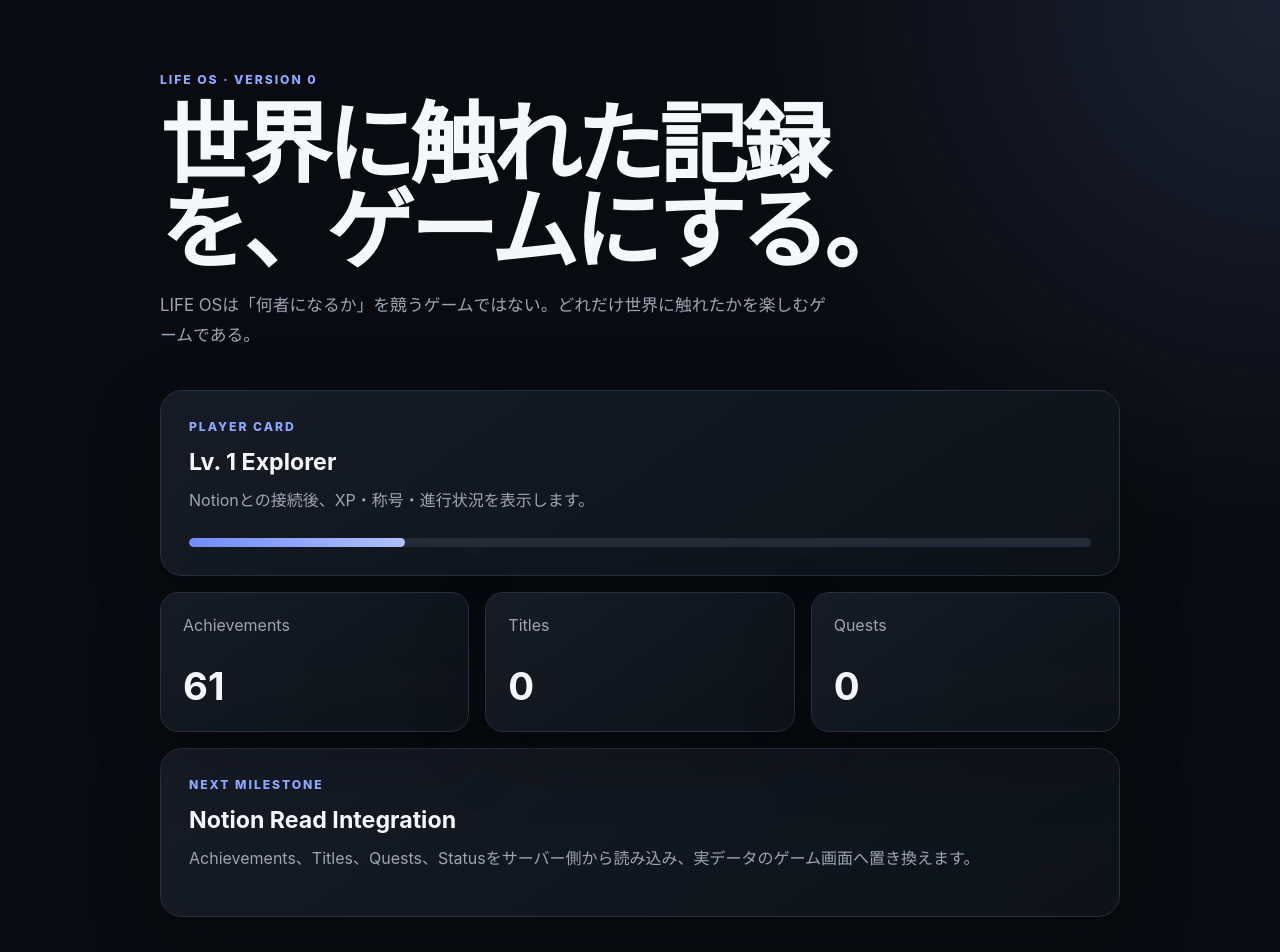
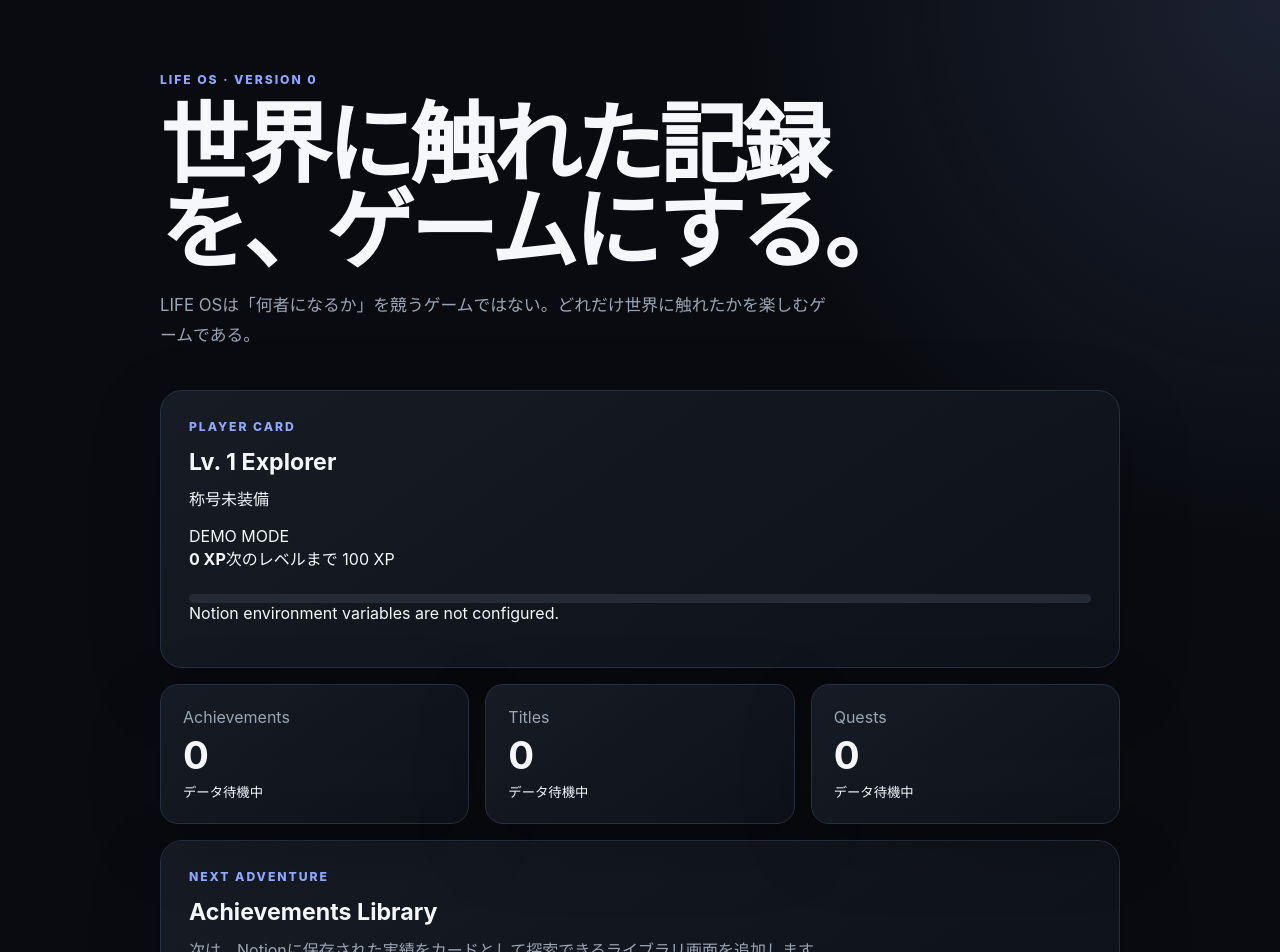
Before and after one commit to takakei510/LIFE-OS, a Next.js app in the folder apps/web/: page / in a window 1280 px wide. Shown: the top 952 px of the page. Built offline with nearby package versions, Linux system fonts and the light colour scheme.

Commit message:
feat: render Player Card from LIFE OS snapshot

```diff
--- a/apps/web/app/page.tsx
+++ b/apps/web/app/page.tsx
@@ -1,10 +1,39 @@
-const stats = [
-  { label: "Achievements", value: "61" },
-  { label: "Titles", value: "0" },
-  { label: "Quests", value: "0" },
-];
+import { getLifeOsSnapshot } from "@/lib/notion/snapshot";
 
-export default function HomePage() {
+function clampProgress(value: number): number {
+  const percent = value <= 1 ? value * 100 : value;
+  return Math.min(100, Math.max(0, percent));
+}
+
+export default async function HomePage() {
+  const snapshot = await getLifeOsSnapshot();
+  const player = snapshot.player;
+  const equippedTitle = snapshot.titles.find((title) => title.equipped);
+
+  const level = player?.level ?? 1;
+  const totalXp = player?.totalXp ?? 0;
+  const nextLevelXp = player?.nextLevelXp ?? 100;
+  const progress = clampProgress(player?.progress ?? 0);
+  const rank = player?.playerRank ?? "Explorer";
+
+  const stats = [
+    {
+      label: "Achievements",
+      value: player?.unlockedAchievements ?? snapshot.achievements.filter((item) => item.unlocked).length,
+      total: snapshot.achievements.length,
+    },
+    {
+      label: "Titles",
+      value: player?.unlockedTitles ?? snapshot.titles.filter((item) => item.unlocked).length,
+      total: snapshot.titles.length,
+    },
+    {
+      label: "Quests",
+      value: player?.completedQuests ?? snapshot.quests.filter((item) => item.completedAt).length,
+      total: snapshot.quests.length,
+    },
+  ];
+
   return (
     <main>
       <section className="hero">
@@ -16,30 +45,50 @@ export default function HomePage() {
       </section>
 
       <section className="playerCard" aria-label="Player card">
-        <div>
-          <p className="eyebrow">PLAYER CARD</p>
-          <h2>Lv. 1 Explorer</h2>
-          <p className="muted">Notionとの接続後、XP・称号・進行状況を表示します。</p>
+        <div className="playerCardHeader">
+          <div>
+            <p className="eyebrow">PLAYER CARD</p>
+            <h2>Lv. {level} {rank}</h2>
+            <p className="playerTitle">{equippedTitle ? `👑 ${equippedTitle.name}` : "称号未装備"}</p>
+          </div>
+          <span className={`sourceBadge sourceBadge--${snapshot.source}`}>
+            {snapshot.source === "notion" ? "NOTION SYNC" : "DEMO MODE"}
+          </span>
         </div>
-        <div className="progressTrack" aria-label="Level progress">
-          <span className="progressValue" />
+
+        <div className="xpRow">
+          <strong>{totalXp.toLocaleString()} XP</strong>
+          <span>次のレベルまで {Math.max(0, nextLevelXp).toLocaleString()} XP</span>
         </div>
+        <div
+          className="progressTrack"
+          aria-label={`Level progress ${Math.round(progress)}%`}
+          role="progressbar"
+          aria-valuemin={0}
+          aria-valuemax={100}
+          aria-valuenow={Math.round(progress)}
+        >
+          <span className="progressValue" style={{ width: `${progress}%` }} />
+        </div>
+
+        {snapshot.warning ? <p className="syncWarning">{snapshot.warning}</p> : null}
       </section>
 
-      <section className="statsGrid">
+      <section className="statsGrid" aria-label="Player statistics">
         {stats.map((stat) => (
           <article className="statCard" key={stat.label}>
             <span>{stat.label}</span>
             <strong>{stat.value}</strong>
+            <small>{stat.total > 0 ? `${stat.total}件中` : "データ待機中"}</small>
           </article>
         ))}
       </section>
 
       <section className="panel">
-        <p className="eyebrow">NEXT MILESTONE</p>
-        <h2>Notion Read Integration</h2>
+        <p className="eyebrow">NEXT ADVENTURE</p>
+        <h2>Achievements Library</h2>
         <p className="muted">
-          Achievements、Titles、Quests、Statusをサーバー側から読み込み、実データのゲーム画面へ置き換えます。
+          次は、Notionに保存された実績をカードとして探索できるライブラリ画面を追加します。
         </p>
       </section>
     </main>
```
